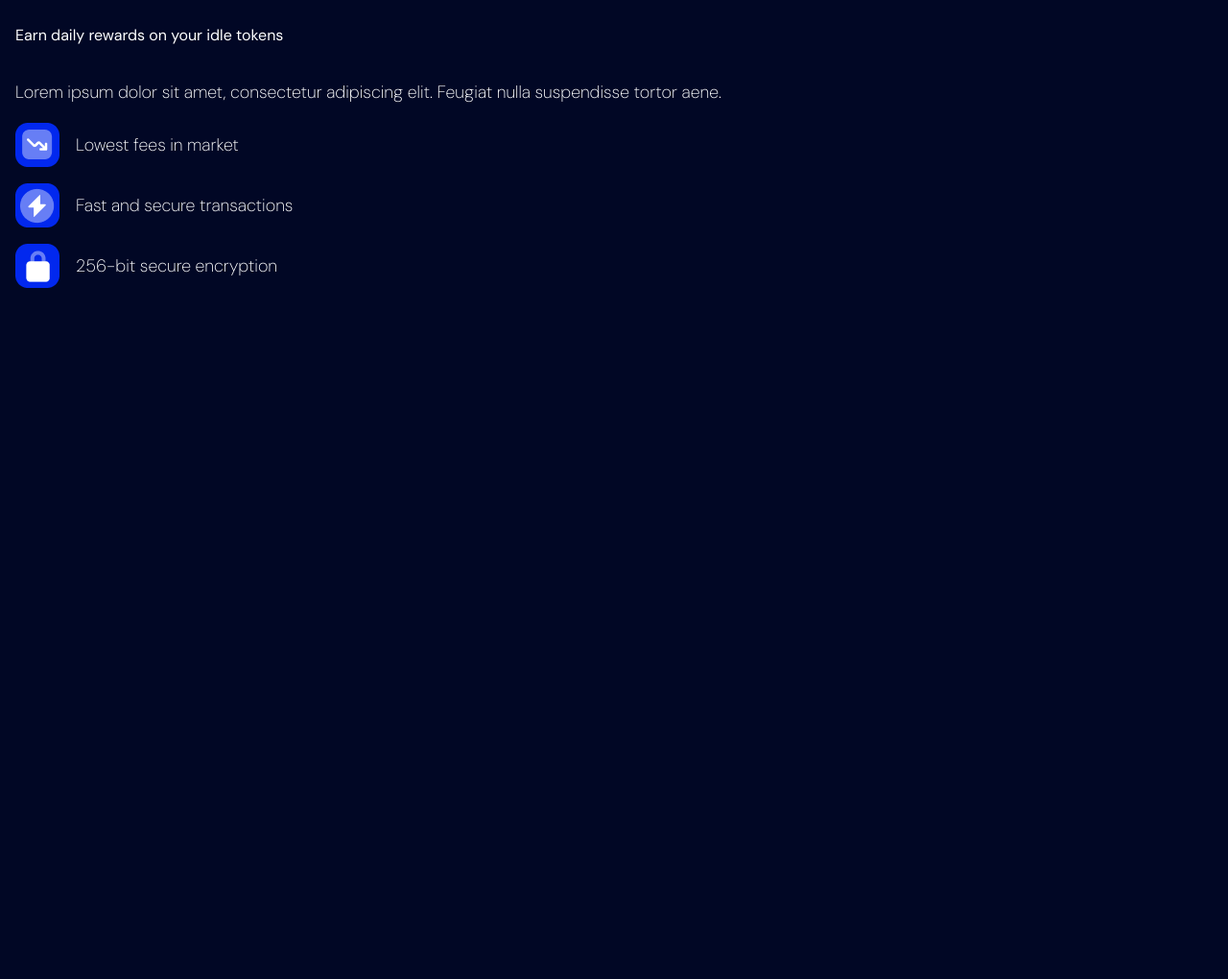
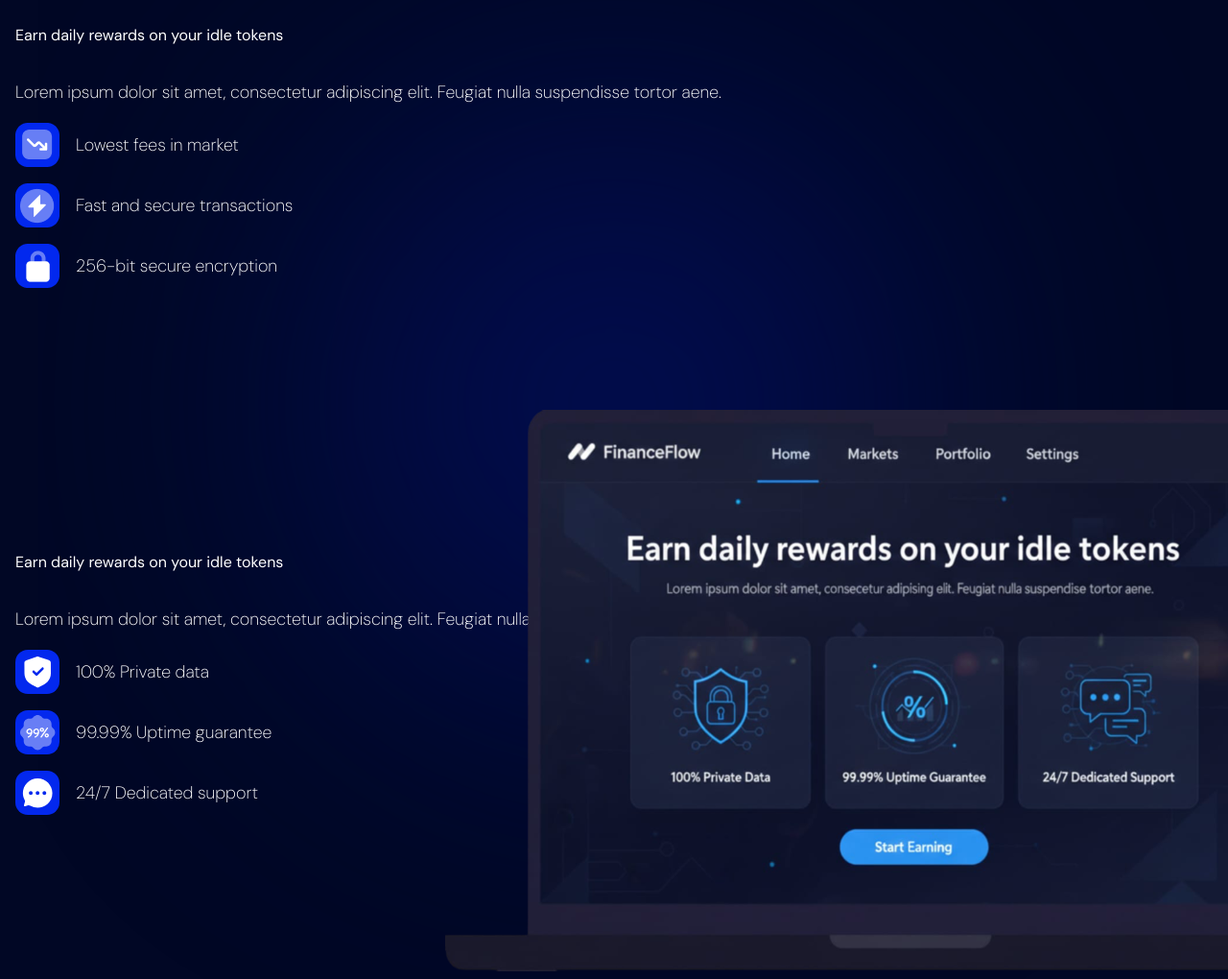
Before and after one commit to moutasem981/FinanceFlow, a website: page index.html in a window 1280 px wide. Shown: the part 2777-3797 px from the top of the page at 96% size. Before the commit the page ends 3077 px from the top, so only its background shows below. Drawn offline with nearby package versions, Linux system fonts and the light colour scheme.

Commit message:
create Earn daily rewards on your idle tokens section

```diff
--- a/index.html
+++ b/index.html
@@ -240,13 +240,13 @@
 
     </section>
 
-    <!-- Earn daily rewards on your idle tokens section -->
+    <!-- Earn daily rewards -->
 
     <section class="relative">
         <div class="lg:hidden" >
             <img src="./assets/img/index/public/bg-mobile.svg" class="absolute -top-62.5 w-full max-h-300 -z-50 ">
         </div>
-        <div class="container flex gap-[40.47px] justify-around items-center flex-wrap lg:flex-nowrap ">
+        <div class="container flex gap-10 justify-around items-center flex-wrap lg:flex-nowrap ">
 
             <div class="mx-4.25">
                 <img src="./assets/img/index/Earn_daily_1/Earn_daily.svg" alt="Earn daily rewards on your idle tokens">
@@ -260,19 +260,19 @@
                 <nav class="mt-4 lg:mt-8 ">
                     <ul class="text-main flex flex-col gap-4.25">
                         <li class="flex gap-4.25 items-center">
-                            <img src="./assets/img/index/Earn_daily_1/Lowest-fees.png" alt="">
+                            <img src="./assets/img/index/Earn_daily_1/Lowest-fees.png" alt="Lowest fees in market">
 
                             <span>Lowest fees in market</span>
                         </li>
 
                         <li class="flex gap-4.25 items-center">
-                            <img src="./assets/img/index/Earn_daily_1/Fast-and-secure.png" alt="">
+                            <img src="./assets/img/index/Earn_daily_1/Fast-and-secure.png" alt="Fast and secure transactions">
 
                              <span>Fast and secure transactions</span>
                         </li>
 
                         <li class="flex gap-4.25 items-center">
-                            <img src="./assets/img/index/Earn_daily_1/256-bit-secure.png" alt="">
+                            <img src="./assets/img/index/Earn_daily_1/256-bit-secure.png" alt="256-bit secure encryption">
 
                              <span>256-bit secure encryption</span>
                         </li>
@@ -285,6 +285,61 @@
         </div>
     </section>
 
+    <!-- Earn daily rewards on your idle tokens section -->
+
+    <section class=" relative pt-20  xl:pt-[258.72px] pb-20 lg:mb[275px]">
+
+        <div class=" hidden lg:block  ">
+
+            <img src="./assets/img/index/public/bg.svg" class="absolute -top-120 max-h-300 -z-50 w-full ">
+        </div>
+
+        <div class="container flex gap-10 justify-around items-center flex-wrap lg:flex-nowrap ">
+
+            <div class="text-start w-full lg:w-[33%] ">
+                <div class="sm:pe-7 w-[85%] lg:w-auto">
+                    <h2>Earn daily rewards on your idle tokens</h2>
+                    <p class="text-main mt-4 lg:mt-4.75">Lorem ipsum dolor sit amet, consectetur adipiscing elit. Feugiat nulla suspendisse tortor aene.</p>
+                </div>
+                <nav class="mt-4 lg:mt-8 ">
+                    <ul class="text-main flex flex-col gap-4.25">
+                        <li class="flex gap-4.25 items-center">
+                            <img src="./assets/img/index/Earn_daily_1/100% Private data.svg" alt="100% Private data">
+
+                            <span>100% Private data</span>
+                        </li>
+
+                        <li class="flex gap-4.25 items-center">
+                            <img src="./assets/img/index/Earn_daily_1/99.99% Uptime guarantee.svg" alt="99.99% Uptime guarantee">
+
+                             <span>99.99% Uptime guarantee</span>
+                        </li>
+
+                        <li class="flex gap-4.25 items-center">
+                            <img src="./assets/img/index/Earn_daily_1/247 Dedicated support.svg" alt="24/7 Dedicated support">
+
+                             <span>24/7 Dedicated support</span>
+                        </li>
+
+                    </ul>
+
+                </nav>
+
+            </div>
+
+            <div class="mx-4.25 hidden lg:block">
+                <img src="./assets/img/index/Earn_daily_1/Earn_daily_rewards_pc_lg.png" alt="Earn daily rewards on your idle tokens" class="absolute right-0 top-[127px] max-w-1/2">
+            </div>
+            <div class=" lg:hidden">
+                <img src="./assets/img/index/Earn_daily_1/Earn_daily_rewards_pc.png" alt="Earn daily rewards on your idle tokens" class="">
+            </div>
+
+        </div>
+    </section>
+
+
+
+
 
 
 </main>
```
Also changed, not shown: assets/css/output.css, assets/img/index/Earn_daily_1/100% Private data.svg (added), assets/img/index/Earn_daily_1/247 Dedicated support.svg (added), assets/img/index/Earn_daily_1/99.99% Uptime guarantee.svg (added), assets/img/index/Earn_daily_1/Earn_daily_rewards_pc.png (renamed from assets/img/index/WhatsApp Image 2026-01-29 at 11.27.05 AM (1).png), assets/img/index/Earn_daily_1/Earn_daily_rewards_pc_lg.png (added).
